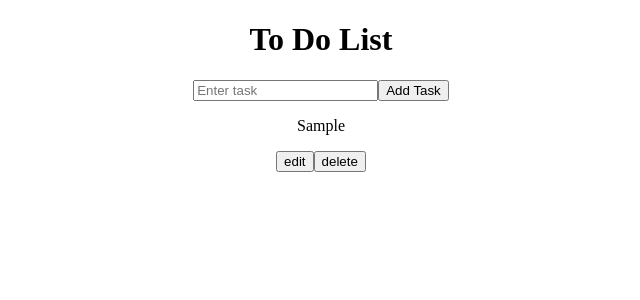
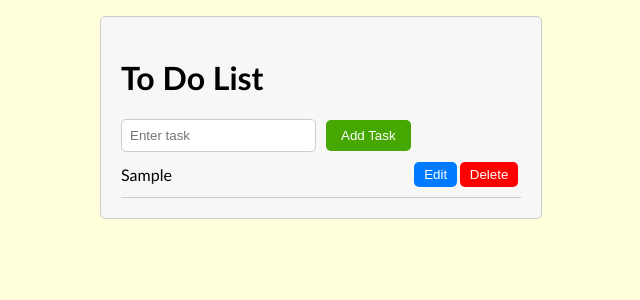
Before and after one commit to Zein19/ToDo-ReactApp, a React (Create React App) app: page / in a window 1280 px wide. Both pictures are taken after typing "Sample" into the empty fields and a click on the button "Add Task". Shown: the top 300 px of the page, without its empty margins (319-959 px from the left). Built offline with nearby package versions, Linux system fonts and the light colour scheme.

Commit message:
Added styling

```diff
--- a/package.json
+++ b/package.json
@@ -8,7 +8,7 @@
     "@testing-library/user-event": "^13.5.0",
     "react": "^18.2.0",
     "react-dom": "^18.2.0",
-    "react-scripts": "5.0.1",
+    "react-scripts": "^5.0.1",
     "web-vitals": "^2.1.4"
   },
   "scripts": {
--- a/src/App.css
+++ b/src/App.css
@@ -1,38 +1,86 @@
-.App {
-  text-align: center;
+body{
+  margin: 0;
+  padding: 0;
+  box-sizing: border-box;
+  background-color: rgb(255, 255, 218);
+  font-family: 'Trebuchet MS', 'Lucida Sans Unicode', 'Lucida Grande', 'Lucida Sans', Arial, sans-serif;
 }
 
-.App-logo {
-  height: 40vmin;
-  pointer-events: none;
+.ToDoList {
+  max-width: 400px;
+  margin: 1em auto;
+  padding: 20px;
+  border: 1px solid #ccc;
+  border-radius: 5px;
+  background-color: rgb(247, 247, 245);
 }
 
-@media (prefers-reduced-motion: no-preference) {
-  .App-logo {
-    animation: App-logo-spin infinite 20s linear;
-  }
+.todo-tasks {
+  display: flex;
+  justify-content: space-between;
+  align-items: center;
+  border-bottom: 1px solid #ccc;
+  padding: 10px 0;
 }
 
-.App-header {
-  background-color: #282c34;
-  min-height: 100vh;
-  display: flex;
-  flex-direction: column;
-  align-items: center;
-  justify-content: center;
-  font-size: calc(10px + 2vmin);
-  color: white;
+.todo-tasks p {
+  margin: 0;
+  padding: 0;
+  cursor: pointer;
 }
 
-.App-link {
-  color: #61dafb;
+.Completed {
+  text-decoration: line-through;
 }
 
-@keyframes App-logo-spin {
-  from {
-    transform: rotate(0deg);
-  }
-  to {
-    transform: rotate(360deg);
-  }
+.edit-btn {
+  background-color: #007bff;
+  color: white;
+  border: none;
+  border-radius: 5px;
+  padding: 5px 10px;
+  cursor: pointer;
+  margin-right: 0.2em;
 }
+
+.delete-btn {
+  background-color: #ff0000;
+  color: white;
+  border: none;
+  border-radius: 5px;
+  padding: 5px 10px;
+  cursor: pointer;
+  margin-right: 0.2em;
+}
+
+.edit-btn:hover {
+  background-color: #0056b3;
+}
+
+.delete-btn:hover {
+  background-color: #800000;
+}
+
+.todo-form {
+  margin-top: 20px;
+}
+
+.todo-input {
+  padding: 8px;
+  margin-right: 10px;
+  border: 1px solid #ccc;
+  border-radius: 5px;
+}
+
+.todo-btn {
+  background-color: #45a700;
+  color: white;
+  border: none;
+  border-radius: 5px;
+  padding: 8px 15px;
+  cursor: pointer;
+}
+
+.todo-btn:hover {
+  background-color: #277a00;
+}
--- a/src/components/ToDoTasks.js
+++ b/src/components/ToDoTasks.js
@@ -8,8 +8,8 @@ export const ToDoTasks = ({task, toggleComplete, deleteTask, editTask}) => {
             {task.task}
         </p>
         <div>
-        <button onClick={() => editTask(task.id)}>edit</button>
-        <button onClick={() => deleteTask(task.id)}>delete</button>
+        <button className='edit-btn' onClick={() => editTask(task.id)}>Edit</button>
+        <button className='delete-btn' onClick={() => deleteTask(task.id)}>Delete</button>
         </div>
     </div>
   )
```
Also changed, not shown: 1 other file (tests, documents, lock files or other folders).
